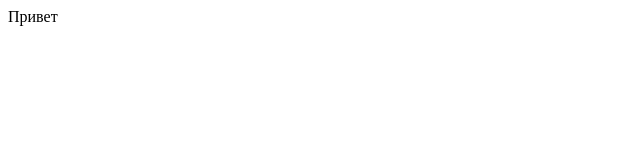
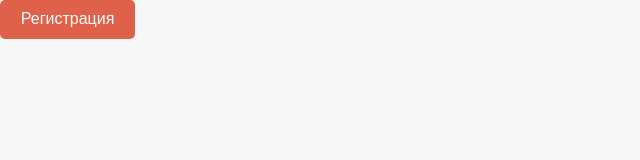
Before and after one commit to kasvk82/html_course, a plain HTML site: page index.html in a window 1280 px wide. Shown: the whole page, without its empty margins (0-640 px from the left). Drawn offline with Linux system fonts and the light colour scheme.

Commit message:
lesson 3

```diff
--- /dev/null
+++ b/CSS/main.css
@@ -0,0 +1,60 @@
+element.style {
+}
+#reg_auth .header-last-btn {
+    margin-left: 10px;
+}
+.red {
+    color: #fff;
+    background-color: #e06149;
+    z-index: 1;
+}
+.white, .red {
+    border-radius: 5px;
+    -moz-border-radius: 5px;
+    -webkit-border-radius: 5px;
+    padding: .65em 1.3em;
+    position: relative;
+    transition: all 700ms ease;
+}
+.btn {
+    cursor: pointer;
+    font-weight: 500;
+    overflow: hidden;
+    display: inline-block;
+    border: initial;
+    vertical-align: middle;
+}
+a {
+    color: #f26651;
+    text-decoration: none;
+    transition: all .6s ease;
+    -ms-transition: all .6s ease;
+    -o-transition: all .6s ease;
+    -moz-transition: all .6s ease;
+    -webkit-transition: all .6s ease;
+}
+* {
+    padding: 0;
+    margin: 0;
+    outline: none;
+}
+user agent stylesheet
+a:-webkit-any-link {
+    color: -webkit-link;
+    cursor: pointer;
+    text-decoration: underline;
+}
+
+body {
+    background-color: #f6f6f6;
+    font-family: Montserrat, sans-serif;
+    font-weight: 300;
+    font-size: 1rem;
+    color: #232323;
+    overflow-anchor: auto;
+    scroll-behavior: smooth;
+    font-size-adjust: 100%;
+    -webkit-font-size-adjust: 100%;
+    -ms-font-size-adjust: 100%;
+    -webkit-text-size-adjust: none;
+}
--- a/index.html
+++ b/index.html
@@ -4,8 +4,16 @@
         <meta charset="UTF-8">
         <meta name="viewport" content="width=device-width, initial-scale=1.0">
         <title>Главная страница</title>
+        <link rel="stylesheet" href="CSS/main.css">
     </head>
     <body>
-        Привет
+        <a href="reg" class="btn red header-last-btn">
+            Регистрация
+            <div class="btn__blobs">
+                <div></div>
+                <div></div>
+                <div></div>
+            </div>
+        </a>
     </body>
 </html>
```
